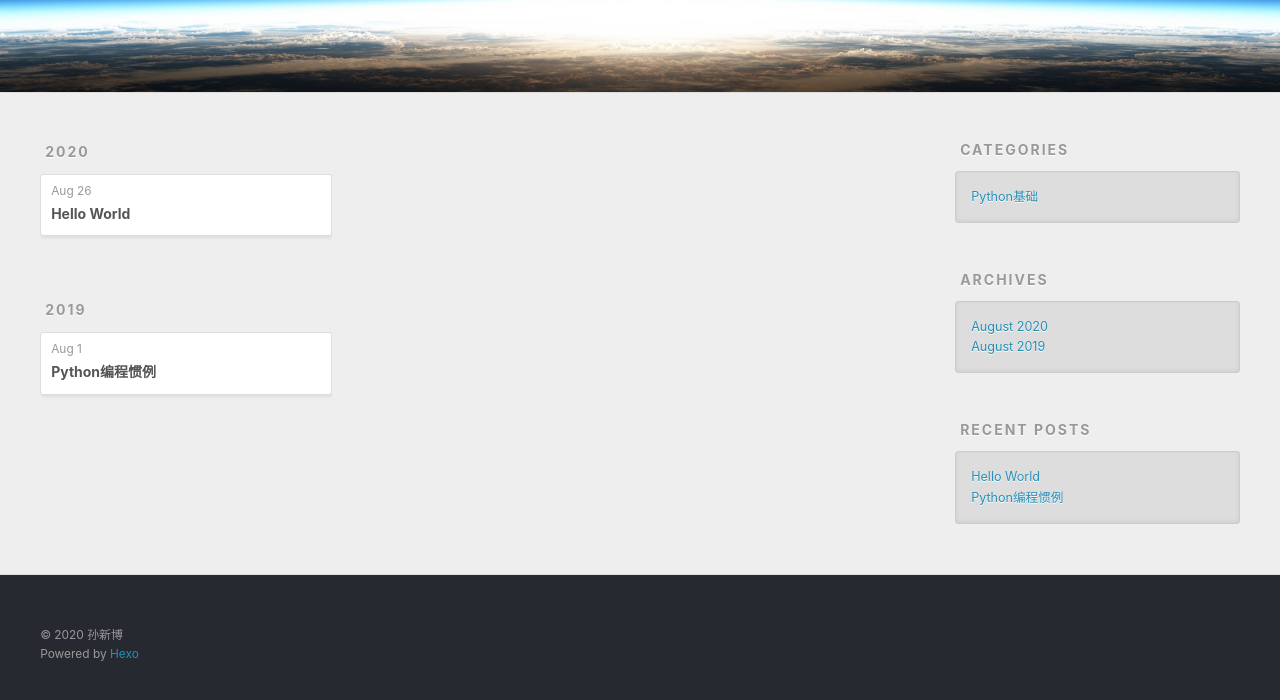
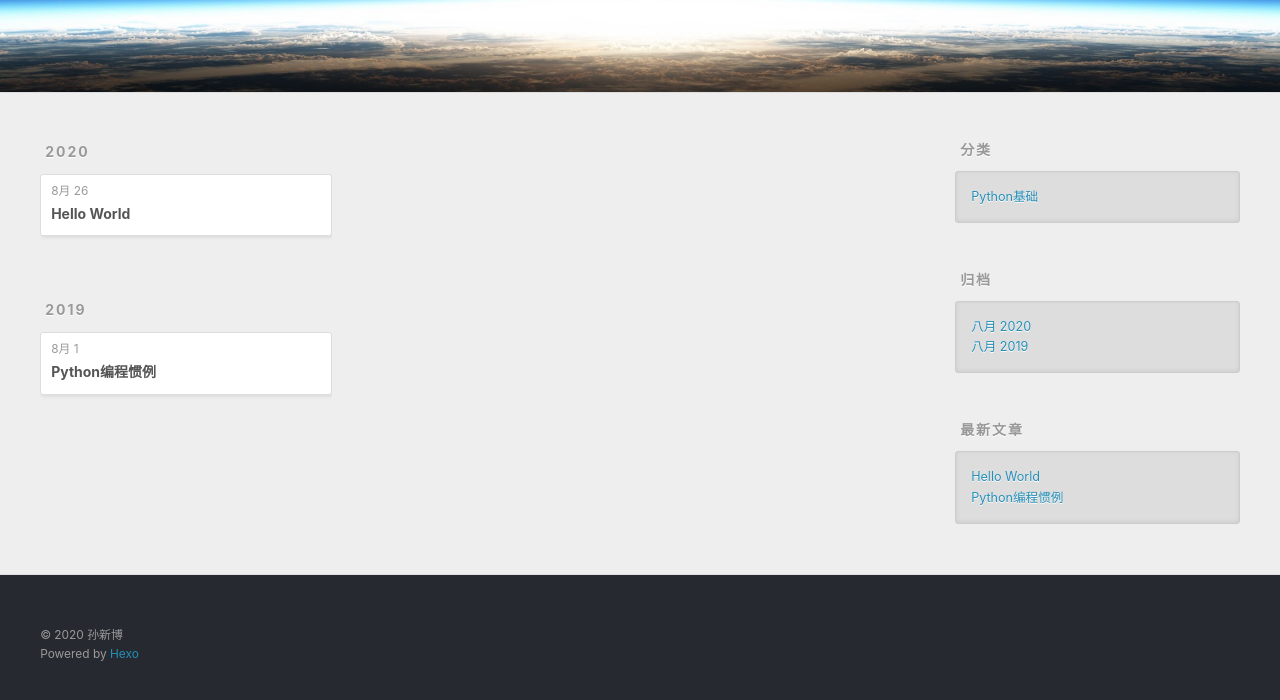
Before and after one commit to everyokday/everyokday.github.io, a plain HTML site: page archives/index.html in a window 1280 px wide. Shown: the part 208-908 px from the top of the page. Drawn offline with nearby package versions, Linux system fonts and the light colour scheme.

Commit message:
Site updated: 2020-08-27 07:24:25

```diff
--- a/archives/index.html
+++ b/archives/index.html
@@ -5,13 +5,13 @@
 
 
 
-  <title>Archives | llllzm</title>
+  <title>归档 | llllzm</title>
   <meta name="viewport" content="width=device-width, initial-scale=1, maximum-scale=1">
   <meta property="og:type" content="website">
 <meta property="og:title" content="llllzm">
 <meta property="og:url" content="http://yoursite.com/archives/index.html">
 <meta property="og:site_name" content="llllzm">
-<meta property="og:locale">
+<meta property="og:locale" content="zh_CN">
 <meta property="article:author" content="孙新博">
 <meta name="twitter:card" content="summary">
 
@@ -53,7 +53,7 @@
 
           <a id="nav-rss-link" class="nav-icon" href="/atom.xml" title="RSS Feed"></a>
 
-        <a id="nav-search-btn" class="nav-icon" title="Search"></a>
+        <a id="nav-search-btn" class="nav-icon" title="搜索"></a>
       </nav>
       <div id="search-form-wrap">
         <form action="//google.com/search" method="get" accept-charset="UTF-8" class="search-form"><input type="search" name="q" class="search-form-input" placeholder="Search"><button type="submit" class="search-form-submit">&#xF002;</button><input type="hidden" name="sitesearch" value="http://yoursite.com"></form>
@@ -79,7 +79,7 @@
   <div class="archive-article-inner">
     <header class="archive-article-header">
       <a href="/2020/08/26/hello-world/" class="archive-article-date">
-  <time datetime="2020-08-26T06:49:09.961Z" itemprop="datePublished">Aug 26</time>
+  <time datetime="2020-08-26T06:49:09.961Z" itemprop="datePublished">8月 26</time>
 </a>
 
 
@@ -108,7 +108,7 @@
   <div class="archive-article-inner">
     <header class="archive-article-header">
       <a href="/2019/08/01/%E7%9F%A5%E8%AF%86%E7%82%B9/" class="archive-article-date">
-  <time datetime="2019-07-31T16:00:00.000Z" itemprop="datePublished">Aug 1</time>
+  <time datetime="2019-07-31T16:00:00.000Z" itemprop="datePublished">8月 1</time>
 </a>
 
 
@@ -132,7 +132,7 @@
 
 
   <div class="widget-wrap">
-    <h3 class="widget-title">Categories</h3>
+    <h3 class="widget-title">分类</h3>
     <div class="widget">
       <ul class="category-list"><li class="category-list-item"><a class="category-list-link" href="/categories/Python%E5%9F%BA%E7%A1%80/">Python基础</a></li></ul>
     </div>
@@ -147,9 +147,9 @@
 
 
   <div class="widget-wrap">
-    <h3 class="widget-title">Archives</h3>
+    <h3 class="widget-title">归档</h3>
     <div class="widget">
-      <ul class="archive-list"><li class="archive-list-item"><a class="archive-list-link" href="/archives/2020/08/">August 2020</a></li><li class="archive-list-item"><a class="archive-list-link" href="/archives/2019/08/">August 2019</a></li></ul>
+      <ul class="archive-list"><li class="archive-list-item"><a class="archive-list-link" href="/archives/2020/08/">八月 2020</a></li><li class="archive-list-item"><a class="archive-list-link" href="/archives/2019/08/">八月 2019</a></li></ul>
     </div>
   </div>
 
@@ -157,7 +157,7 @@
 
 
   <div class="widget-wrap">
-    <h3 class="widget-title">Recent Posts</h3>
+    <h3 class="widget-title">最新文章</h3>
     <div class="widget">
       <ul>
 
```
Also changed, not shown: 2019/08/01/知识点/index.html (+7 -7 lines), 2020/08/26/hello-world/index.html (+7 -7 lines), archives/2019/08/index.html (+8 -8 lines), archives/2019/index.html (+8 -8 lines), archives/2020/08/index.html (+8 -8 lines), archives/2020/index.html (+8 -8 lines), categories/Python基础/index.html (+7 -7 lines), index.html (+8 -8 lines), 1 other file.
